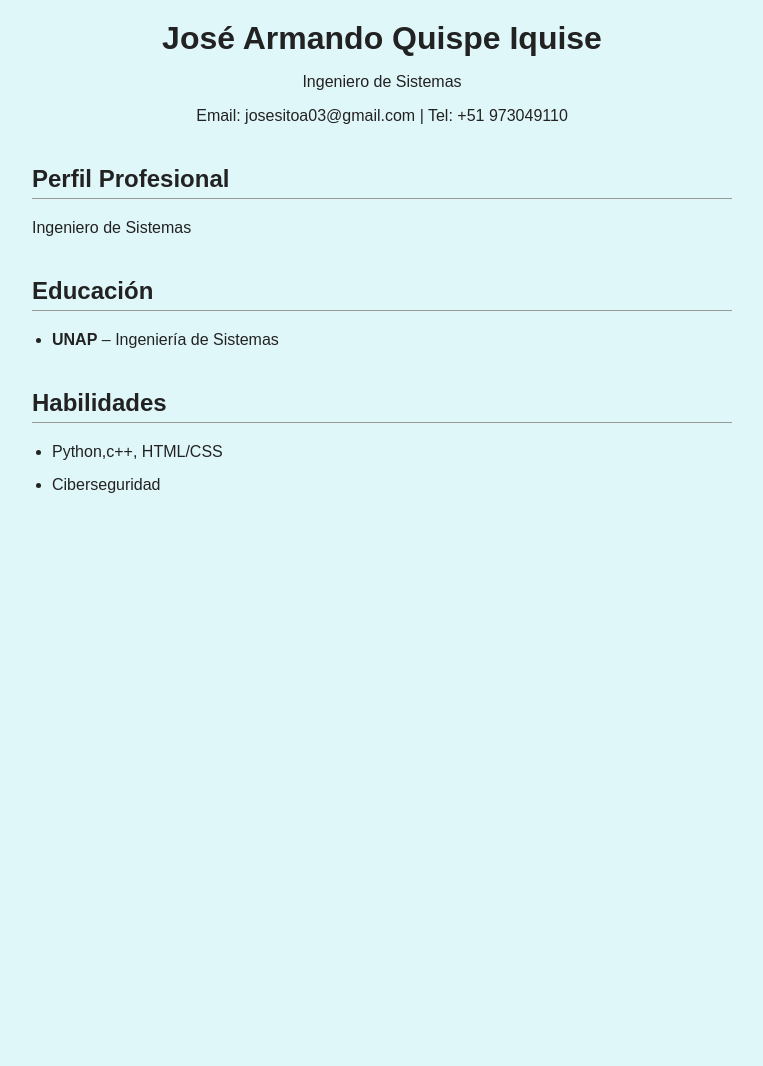
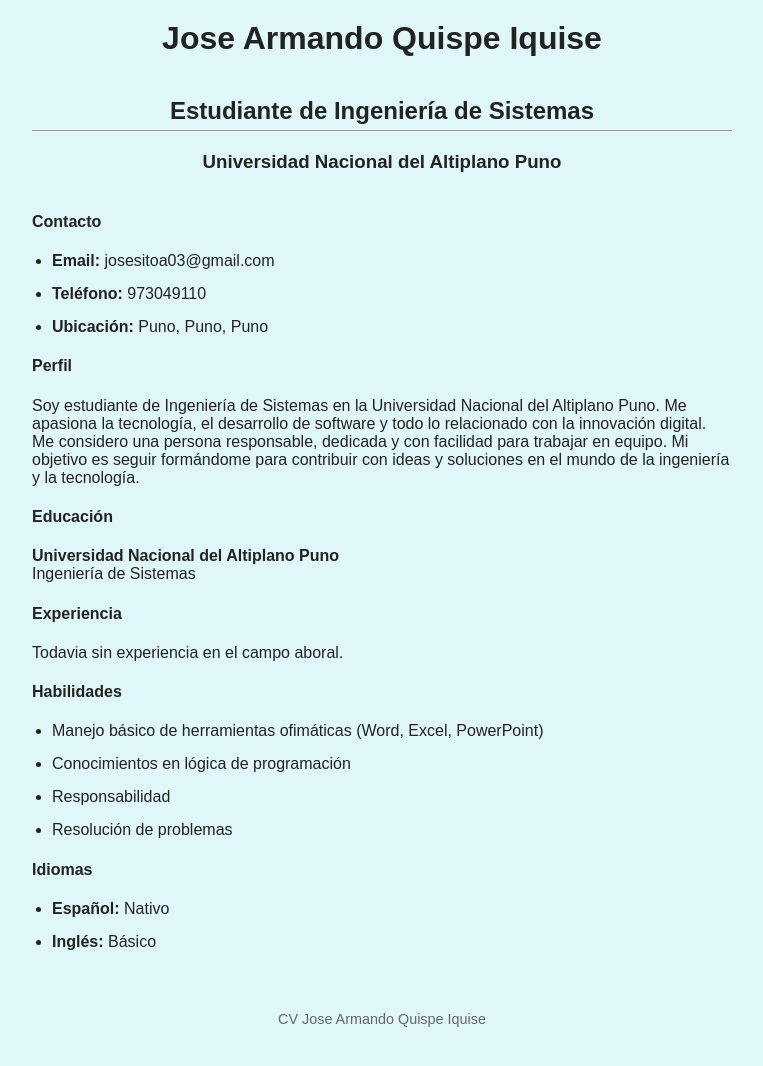
Before and after one commit to Jose-ops789/mi-cv-n, a plain HTML site: page index.html in a window 1280 px wide. Shown: the whole page, without its empty margins (258-1021 px from the left). Before the commit the page ends 800 px from the top, so only its background shows below. Drawn offline with Linux system fonts and the light colour scheme.

Commit message:
Update index.html

```diff
--- a/index.html
+++ b/index.html
@@ -1,38 +1,65 @@
+
 <!DOCTYPE html>
 <html lang="es">
 <head>
     <meta charset="UTF-8">
-  <meta name="viewport" content="width=device-width, initial-scale=1">
-  <title>CV - José Armando Quispe Iquise</title>
+    <meta name="viewport" content="width=device-width, initial-scale=1.0">
+    <title>CV Jose Armando Quispe Iquise</title>
     <link rel="stylesheet" href="styles.css">
 </head>
 <body>
-
+    <div class="cv-container">
         <header>
-    <h1>José Armando Quispe Iquise</h1>
-    <p>Ingeniero de Sistemas</p>
-    <p>Email: josesitoa03@gmail.com | Tel: +51 973049110</p>
+            <h1>Jose Armando Quispe Iquise</h1>
+            <h2>Estudiante de Ingeniería de Sistemas</h2>
+            <h3>Universidad Nacional del Altiplano Puno</h3>
         </header>
-
-  <section>
-    <h2>Perfil Profesional</h2>
-    <p>Ingeniero de Sistemas</p>
-  </section>
-  <section>
-    <h2>Educación</h2>
+        <section class="contacto">
+            <h4>Contacto</h4>
             <ul>
-      <li><strong>UNAP</strong> – Ingeniería de Sistemas </li>
+                <li><strong>Email:</strong> josesitoa03@gmail.com</li>
+                <li><strong>Teléfono:</strong> 973049110</li>
+                <li><strong>Ubicación:</strong> Puno, Puno, Puno</li>
             </ul>
         </section>
-
-  <section>
-    <h2>Habilidades</h2>
+        <section class="perfil">
+            <h4>Perfil</h4>
+            <p>
+                Soy estudiante de Ingeniería de Sistemas en la Universidad Nacional del Altiplano Puno. Me apasiona la tecnología, el desarrollo de software y todo lo relacionado con la innovación digital.  Me considero una persona responsable, dedicada y con facilidad para trabajar en equipo. Mi objetivo es seguir formándome para contribuir con ideas y soluciones en el mundo de la ingeniería y la tecnología.
+            </p>
+        </section>
+        <section class="educacion">
+            <h4>Educación</h4>
+            <p>
+                <strong>Universidad Nacional del Altiplano Puno</strong><br>
+                Ingeniería de Sistemas<br>
+            </p>
+        </section>
+        <section class="experiencia">
+            <h4>Experiencia</h4>
+            <p>
+                Todavia sin experiencia en el campo aboral.
+            </p>
+        </section>
+        <section class="habilidades">
+            <h4>Habilidades</h4>
             <ul>
-      <li>Python,c++, HTML/CSS</li>
-      <li>Ciberseguridad</li>
-
+                <li>Manejo básico de herramientas ofimáticas (Word, Excel, PowerPoint)</li>
+                <li>Conocimientos en lógica de programación</li>
+                <li>Responsabilidad </li>
+                <li>Resolución de problemas</li>
             </ul>
         </section>
-
+        <section class="idiomas">
+            <h4>Idiomas</h4>
+            <ul>
+                <li><strong>Español:</strong> Nativo</li>
+                <li><strong>Inglés:</strong> Básico</li>
+            </ul>
+        </section>
+        <footer>
+            <p>CV Jose Armando Quispe Iquise</p>
+        </footer>
+    </div>
 </body>
 </html>
```
Lines whose indentation alone changed are shown as unchanged.
